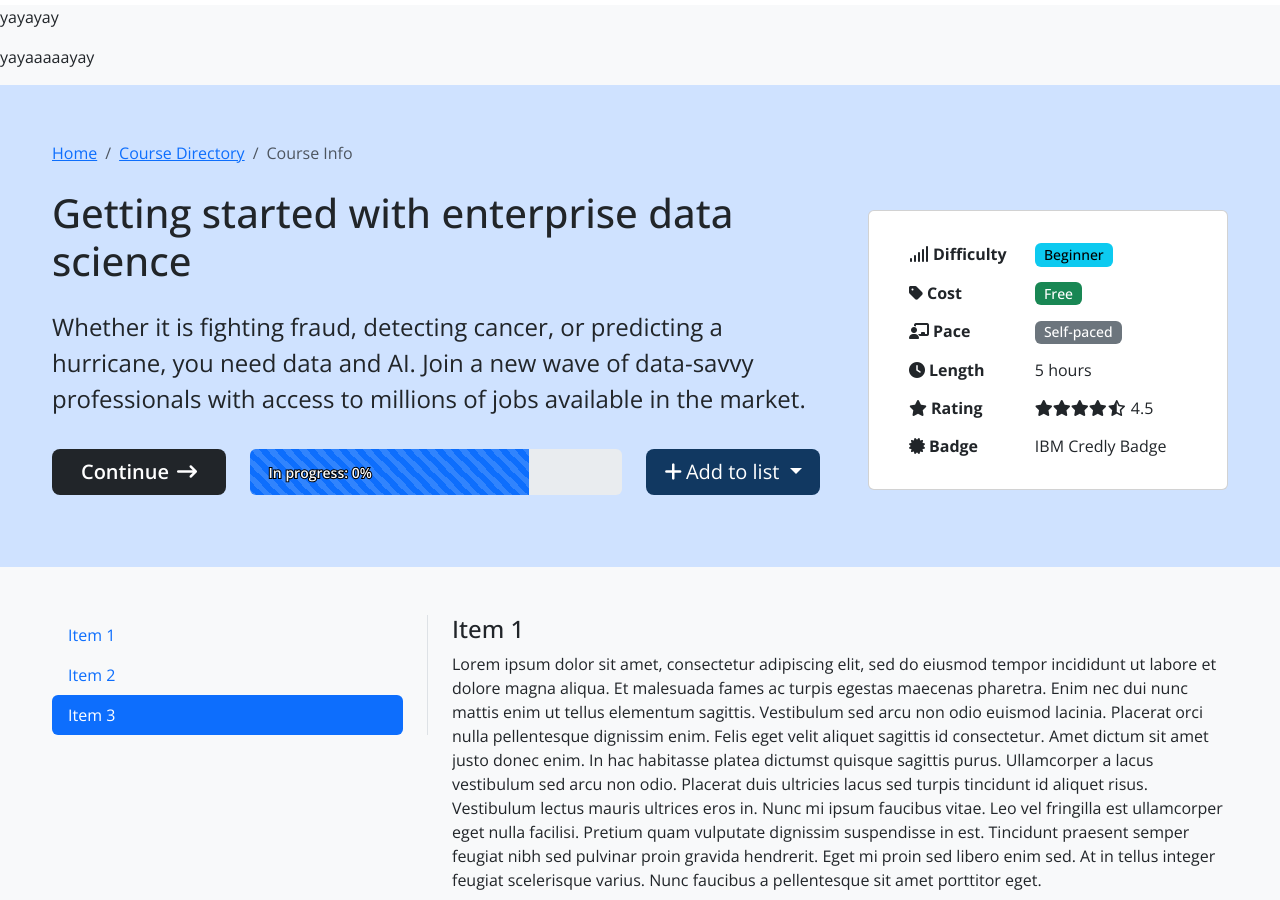
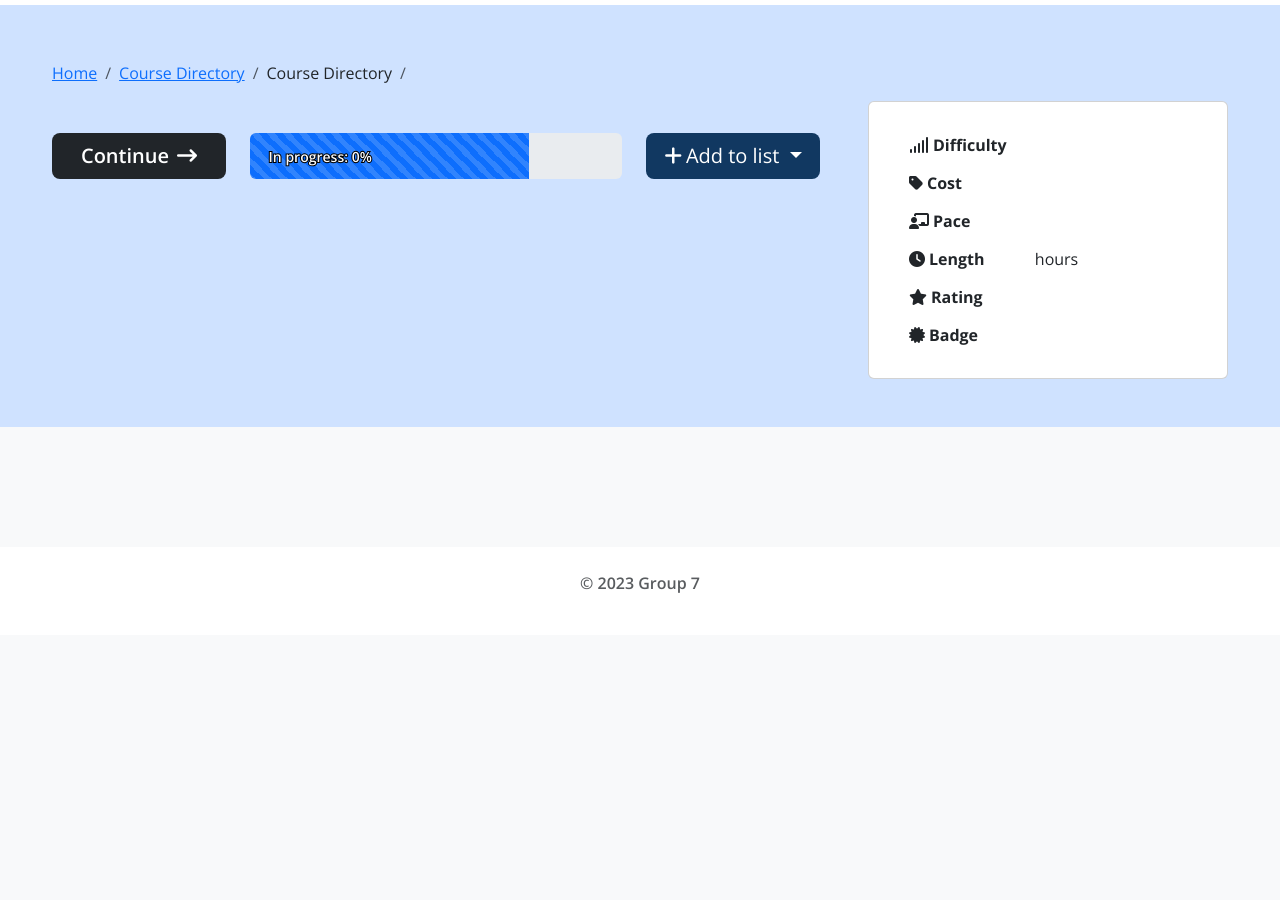
Before and after one commit to liam2403/IBM-Project, a plain HTML site: page views/course_info.html in a window 1280 px wide. Shown: the part 52-952 px from the top of the page. After the commit the page ends 800 px from the top, so only its background shows below. Drawn offline with nearby package versions, Linux system fonts and the light colour scheme; a script that the page names is missing.

Commit message:
course info front end created

```diff
--- a/views/course_info.html
+++ b/views/course_info.html
@@ -9,9 +9,28 @@
     <meta name="viewport" content="width=device-width, initial-scale=1">
 
     <!-- JavaScript -->
+    <script async src="https://cdn.jsdelivr.net/npm/es-module-shims@1/dist/es-module-shims.min.js" crossorigin="anonymous"></script>
+    <script type="importmap">
+    {
+      "imports": {
+        "@popperjs/core": "https://cdn.jsdelivr.net/npm/@popperjs/core@2.11.6/dist/umd/popper.min.js",
+        "bootstrap": "https://cdn.jsdelivr.net/npm/bootstrap@5.3.0-alpha1/dist/js/bootstrap.esm.min.js"
+      }
+    }
+    </script>
+
+    <script type="module">
+        import * as bootstrap from 'bootstrap'
+        const dataSpyList = document.querySelectorAll('[data-bs-spy="scroll"]');
+        dataSpyList.forEach((dataSpyEl) => {
+            ScrollSpy.getInstance(dataSpyEl).refresh();
+        });
+    </script>
+
     <script src="https://cdn.jsdelivr.net/npm/bootstrap@5.3.0-alpha1/dist/js/bootstrap.bundle.min.js" integrity="sha384-w76AqPfDkMBDXo30jS1Sgez6pr3x5MlQ1ZAGC+nuZB+EYdgRZgiwxhTBTkF7CXvN" crossorigin="anonymous"></script>
     <script src='../js/app.js'></script>
     <script type="module" src='../js/course_info.js'></script>
+
 
     <!-- CSS -->
     <link rel="stylesheet" href="https://cdn.jsdelivr.net/npm/bootstrap@5.3.0-alpha1/dist/css/bootstrap.min.css" integrity="sha384-GLhlTQ8iRABdZLl6O3oVMWSktQOp6b7In1Zl3/Jr59b6EGGoI1aFkw7cmDA6j6gD" crossorigin="anonymous">
@@ -72,37 +91,32 @@
         </div>
     </nav>
 
-    <!-- TEST  -->
-    <div>
-        <p id="TEST1">yayayay</p>
-        <p id="TEST2">yayaaaaayay</p>
-    </div>
-
     <!-- top section -->
     <section id="top-part" class="text-emphasis bg-subtle-blue px-3">
         <div class="container content-wrapper py-5">
             <!-- breadcrumbs -->
             <nav class="my-2" aria-label="breadcrumb">
                 <ol class="breadcrumb">
-                    <li class="breadcrumb-item text-emphasis"><a href="#">Home</a></li>
-                    <li class="breadcrumb-item"><a href="#">Course Directory</a></li>
-                    <li class="breadcrumb-item active" aria-current="page" id="current-page-link">Course Info</li>
+                    <li class="breadcrumb-item text-emphasis"><a href="#homepage.html">Home</a></li>
+                    <li class="breadcrumb-item"><a href="#course_directory">Course Directory</a></li>
+                    <li data-key="Topic" class="info-text breadcrumb-item">Course Directory</li>
+                    <li data-key="Title" class="info-text breadcrumb-item active" aria-current="page"></li>
                 </ol>
             </nav>
 
             <div class="row gx-5">
                 <div class="col col-12 col-lg-8 col-md-7">
-                    <div id="course-title" class="my-2">
-                        <h1>Getting started with enterprise data science</h1>
+                    <div class="my-2">
+                        <h1 data-key="Title" class="info-text"></h1>
                     </div>
 
-                    <div id="course-desc" class="my-4">
-                        <p class="fw-light fs-4">Whether it is fighting fraud, detecting cancer, or predicting a hurricane, you need data and AI. Join a new wave of data-savvy professionals with access to millions of jobs available in the market.</p>
+                    <div class="my-4">
+                        <p data-key="Description" class="info-text fw-light fs-4"></p>
                     </div>
 
                     <div class="row my-4 gy-2">
                         <div class="col col-12 col-lg-3 d-grid">
-                            <button id="course-link" type="button" data-bs-theme="dark" class="btn btn-lg btn-secondary bg-emphasis fw-semibold">Continue<i class="fa-solid fa-arrow-right-long ms-2"></i></button>
+                            <a data-key="Link" type="button" data-bs-theme="dark" class="info-link btn btn-lg btn-secondary bg-emphasis fw-semibold">Continue<i class="fa-solid fa-arrow-right-long ms-2"></i></a>
                         </div>
                         <div class="col col-12 col-sm-12 col-md-8 col-lg-6">
                             <div class="progress align-self-center" role="progressbar" aria-label="Basic example" aria-valuenow="75" aria-valuemin="0" aria-valuemax="100" style="height: 46px">
@@ -133,37 +147,37 @@
                         <div class="row mx-1">
                             <p class="form-label fw-bold col-form-label col-sm-5"><i class="fa-solid fa-signal me-1"></i>Difficulty</p>
                             <div class="col-sm-7">
-                                <p class="form-control-plaintext" id="staticDifficulty"><span class="badge text-sm fw-medium text-bg-info">Beginner</span></p>
+                                <p class="form-control-plaintext"><span data-key="Difficulty" class="info-text badge text-sm fw-medium text-bg-info"></span></p>
                             </div>
                         </div>
                         <div class="row mx-1">
                             <p class="form-label fw-bold col-form-label col-sm-5"><i class="fa-solid fa-tag me-1"></i>Cost</p>
                             <div class="col-sm-7">
-                                <p class="form-control-plaintext" id="staticCost"><span class="badge text-sm fw-medium text-bg-success">Free</span></p>
+                                <p class="form-control-plaintext"><span data-key="Cost" class="info-text badge text-sm fw-medium text-bg-success"></span></p>
                             </div>
                         </div>
                         <div class="row mx-1">
                             <p class="form-label fw-bold col-form-label col-sm-5"><i class="fa-solid fa-chalkboard-user me-1"></i>Pace</p>
                             <div class="col-sm-7">
-                                <p class="form-control-plaintext" id="staticPace"><span class="badge text-sm fw-medium text-bg-secondary">Self-paced</span></p>
+                                <p class="form-control-plaintext"><span data-key="Pace" class="info-text badge text-sm fw-medium text-bg-secondary"></span></p>
                             </div>
                         </div>
                         <div class="row mx-1">
                             <p class="form-label fw-bold col-form-label col-sm-5"><i class="fa-solid fa-clock me-1"></i>Length</p>
                             <div class="col-sm-7">
-                                <p class="form-control-plaintext" id="staticLength">5 hours</p>
+                                <p class="form-control-plaintext"><span data-key="Length" class="info-text"></span> hours</p>
                             </div>
                         </div>
                         <div class="row mx-1">
                             <p class="form-label fw-bold col-form-label col-sm-5"><i class="fa-solid fa-star me-1"></i>Rating</p>
                             <div class="col-sm-7">
-                                <p class="form-control-plaintext" id="staticRating"><i class="fa-solid fa-star"></i><i class="fa-solid fa-star"></i><i class="fa-solid fa-star"></i><i class="fa-solid fa-star"></i><i class="fa-regular fa-star-half-stroke me-1"></i>4.5</p>
+                                <p data-key="Rating" id="info-rating" class="form-control-plaintext"></p>
                             </div>
                         </div>
                         <div class="row mx-1">
                             <p class="form-label fw-bold col-form-label col-sm-5"><i class="fa-solid fa-certificate me-1"></i>Badge</p>
                             <div class="col-sm-7">
-                                <p class="form-control-plaintext" id="staticBadge">IBM Credly Badge</p>
+                                <a data-key="Badge" id="info-badge" class="form-control-plaintext"></a>
                             </div>
                         </div>
                     </div>
@@ -174,38 +188,28 @@
     </section>
 
     <!-- bottom section  -->
-    <section class="px-3">
+    <section id="bottom-section" class="px-3">
         <div class="container content-wrapper py-5">
             <div class="row">
                 <div class="col-3 col-md-4">
-                    <div class="sticky-top sticky-offset">
-                        <nav id="long-content-nav" role="tablist" class="nav nav-pills h-100 flex-column align-items-stretch pe-4 border-end">
-                            <a class="nav-link" href="#item-1">Item 1</a>
-                            <a class="nav-link" href="#item-2">Item 2</a>
-                            <a class="nav-link" href="#item-3">Item 3</a>
-                        </nav>
+                    <div class="sticky-top sticky-offset" id="long-content-nav">
                     </div>
                 </div>
 
-                <div class="col col-md-8">
-                    <div class="scrollbar-container" data-bs-spy="scroll" data-bs-target="#long-content-nav" data-bs-smooth-scroll="true" tabindex="0">
-                        <div id="item-1">
-                            <h4>Item 1</h4>
-                            <p>Lorem ipsum dolor sit amet, consectetur adipiscing elit, sed do eiusmod tempor incididunt ut labore et dolore magna aliqua. Et malesuada fames ac turpis egestas maecenas pharetra. Enim nec dui nunc mattis enim ut tellus elementum sagittis. Vestibulum sed arcu non odio euismod lacinia. Placerat orci nulla pellentesque dignissim enim. Felis eget velit aliquet sagittis id consectetur. Amet dictum sit amet justo donec enim. In hac habitasse platea dictumst quisque sagittis purus. Ullamcorper a lacus vestibulum sed arcu non odio. Placerat duis ultricies lacus sed turpis tincidunt id aliquet risus. Vestibulum lectus mauris ultrices eros in. Nunc mi ipsum faucibus vitae. Leo vel fringilla est ullamcorper eget nulla facilisi. Pretium quam vulputate dignissim suspendisse in est. Tincidunt praesent semper feugiat nibh sed pulvinar proin gravida hendrerit. Eget mi proin sed libero enim sed. At in tellus integer feugiat scelerisque varius. Nunc faucibus a pellentesque sit amet porttitor eget.</p>
-                        </div>
-                        <div id="item-2">
-                            <h4>Item 2</h4>
-                            <p>Lorem ipsum dolor sit amet, consectetur adipiscing elit, sed do eiusmod tempor incididunt ut labore et dolore magna aliqua. Et malesuada fames ac turpis egestas maecenas pharetra. Enim nec dui nunc mattis enim ut tellus elementum sagittis. Vestibulum sed arcu non odio euismod lacinia. Placerat orci nulla pellentesque dignissim enim. Felis eget velit aliquet sagittis id consectetur. Amet dictum sit amet justo donec enim. In hac habitasse platea dictumst quisque sagittis purus. Ullamcorper a lacus vestibulum sed arcu non odio. Placerat duis ultricies lacus sed turpis tincidunt id aliquet risus. Vestibulum lectus mauris ultrices eros in. Nunc mi ipsum faucibus vitae. Leo vel fringilla est ullamcorper eget nulla facilisi. Pretium quam vulputate dignissim suspendisse in est. Tincidunt praesent semper feugiat nibh sed pulvinar proin gravida hendrerit. Eget mi proin sed libero enim sed. At in tellus integer feugiat scelerisque varius. Nunc faucibus a pellentesque sit amet porttitor eget.</p>
-                        </div>
-                        <div id="item-3">
-                            <h4>Item 3</h4>
-                            <p>Lorem ipsum dolor sit amet, consectetur adipiscing elit, sed do eiusmod tempor incididunt ut labore et dolore magna aliqua. Et malesuada fames ac turpis egestas maecenas pharetra. Enim nec dui nunc mattis enim ut tellus elementum sagittis. Vestibulum sed arcu non odio euismod lacinia. Placerat orci nulla pellentesque dignissim enim. Felis eget velit aliquet sagittis id consectetur. Amet dictum sit amet justo donec enim. In hac habitasse platea dictumst quisque sagittis purus. Ullamcorper a lacus vestibulum sed arcu non odio. Placerat duis ultricies lacus sed turpis tincidunt id aliquet risus. Vestibulum lectus mauris ultrices eros in. Nunc mi ipsum faucibus vitae. Leo vel fringilla est ullamcorper eget nulla facilisi. Pretium quam vulputate dignissim suspendisse in est. Tincidunt praesent semper feugiat nibh sed pulvinar proin gravida hendrerit. Eget mi proin sed libero enim sed. At in tellus integer feugiat scelerisque varius. Nunc faucibus a pellentesque sit amet porttitor eget.</p>
-                        </div>
-                    </div>
+                <div class="col col-md-8" id="long-content-div">
                 </div>
             </div>
 
         </div>
     </section>
 
+    <!-- FOOTER -->
+    <section id="footer" class="bg-body mt-4">
+        <div class="container content-wrapper">
+            <footer class="py-4">
+                <p class="text-center text-muted fw-semibold">© 2023 Group 7</p>
+            </footer>
+        </div>
+    </section>
+
 </body>
```
